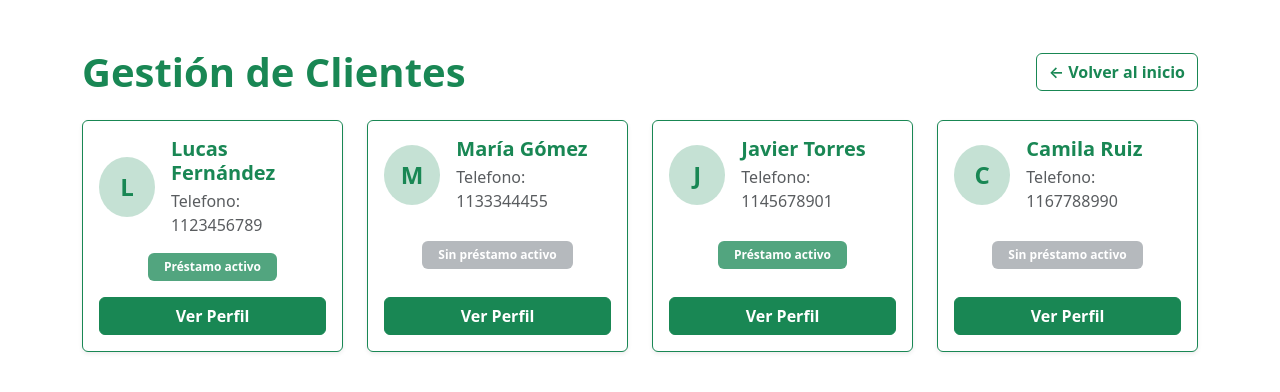
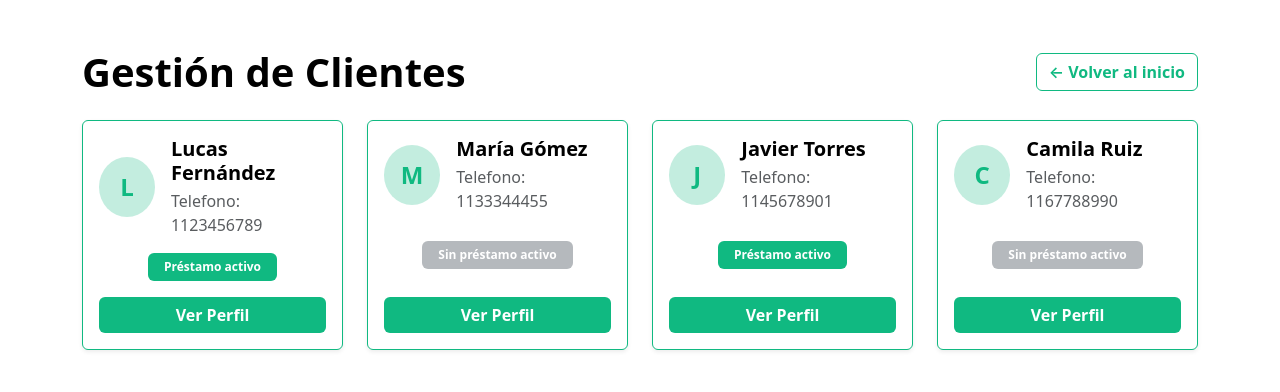
Before and after one commit to Leoramirez777/gestor-prestamista, a React app in the folder frontend/: page /clientes in a window 1280 px wide. Shown: the top 392 px of the page. Built offline with nearby package versions, Linux system fonts and the light colour scheme; the HTML template or start-up script is replaced by a standard one.

Commit message:
Pequeños cambios visuales

```diff
--- a/frontend/src/pages/clientes.jsx
+++ b/frontend/src/pages/clientes.jsx
@@ -28,9 +28,12 @@ const Clientes = () => {
     <div className="container my-5">
       {/* Encabezado con botón de regreso */}
       <div className="d-flex justify-content-between align-items-center mb-4">
-        <h1 className="fw-bold text-success mb-0">Gestión de Clientes</h1>
+        <h1 className="fw-bold mb-0" style={{ color: '#000000ff' }}>Gestión de Clientes</h1>
         <button
-          className="btn btn-outline-success fw-semibold"
+          className="btn fw-semibold"
+          style={{ borderColor: '#10b981', color: '#10b981' }}
+          onMouseEnter={(e) => { e.target.style.backgroundColor = '#10b981'; e.target.style.color = 'white'; }}
+          onMouseLeave={(e) => { e.target.style.backgroundColor = 'transparent'; e.target.style.color = '#10b981'; }}
           onClick={volverInicio}
         >
           ← Volver al inicio
@@ -41,17 +44,17 @@ const Clientes = () => {
       <div className="row g-4">
         {clientes.map((cliente) => (
           <div className="col-12 col-sm-6 col-lg-4 col-xl-3" key={cliente.id}>
-            <div className="card shadow-sm border-success h-100">
+            <div className="card shadow-sm h-100" style={{ borderColor: '#10b981' }}>
               <div className="card-body d-flex flex-column justify-content-between">
                 <div className="d-flex align-items-center mb-3">
                   <div
-                    className="rounded-circle bg-success bg-opacity-25 text-success fw-bold fs-4 d-flex align-items-center justify-content-center me-3"
-                    style={{ width: "60px", height: "60px" }}
+                    className="rounded-circle fw-bold fs-4 d-flex align-items-center justify-content-center me-3"
+                    style={{ width: "60px", height: "60px", backgroundColor: '#10b98140', color: '#10b981' }}
                   >
                     {cliente.nombre[0]}
                   </div>
                   <div>
-                    <h5 className="card-title mb-1 text-success fw-bold">
+                    <h5 className="card-title mb-1 fw-bold" style={{ color: '#000000' }}>
                       {cliente.nombre}
                     </h5>
                     <p className="card-text text-muted mb-0">
@@ -62,7 +65,7 @@ const Clientes = () => {
 
                 <div className="text-center mb-3">
                   {cliente.prestamoActivo ? (
-                    <span className="badge bg-success bg-opacity-75 px-3 py-2">
+                    <span className="badge px-3 py-2" style={{ backgroundColor: '#10b981' }}>
                       Préstamo activo
                     </span>
                   ) : (
@@ -73,7 +76,8 @@ const Clientes = () => {
                 </div>
 
                 <button
-                  className="btn btn-success w-100 fw-semibold"
+                  className="btn w-100 fw-semibold"
+                  style={{ backgroundColor: '#10b981', color: 'white', border: 'none' }}
                   onClick={() => verPerfil(cliente.id)}
                 >
                   Ver Perfil
```
